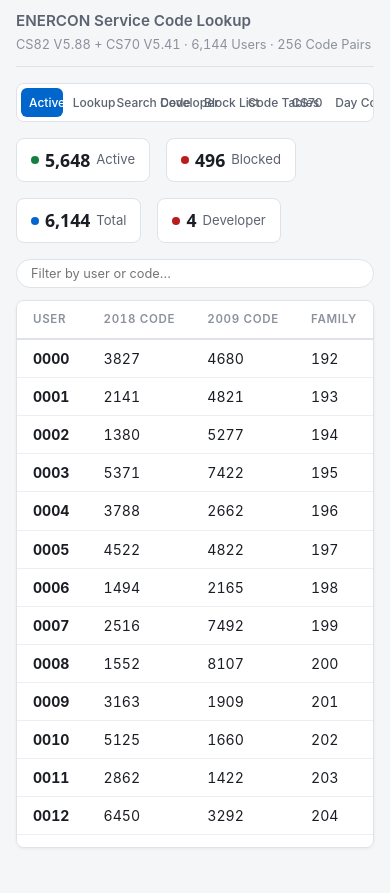
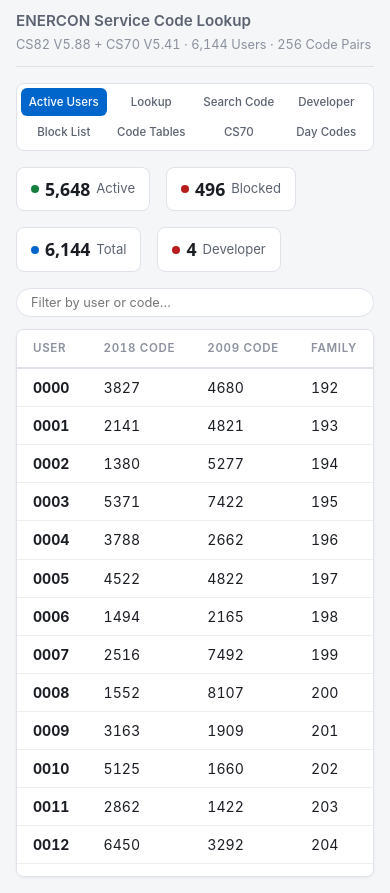
Before and after one commit to luis239012-svg/CWA-Tools, a plain HTML site: page enercon-code-lookup-v2/index.html in a window 390 px wide. Shown: the part 74-967 px from the top of the page. Before the commit the page ends 938 px from the top, so only its background shows below. Drawn offline with Linux system fonts and the light colour scheme.

Commit message:
Change tabs layout from flex to grid

```diff
--- a/enercon-code-lookup-v2/index.html
+++ b/enercon-code-lookup-v2/index.html
@@ -61,8 +61,8 @@ body::before { content:"";position:fixed;inset:0 0 auto;height:env(safe-area-ins
 :root[data-theme="dark"] .logo-light { display:none; }
 :root[data-theme="dark"] .logo-dark { display:block; }
 .header-sub { font-size:0.8rem;color:var(--fg-muted);margin-top:2px;font-variant-numeric:tabular-nums; }
-.tabs { display:flex;gap:4px;padding:4px;background:var(--bg-card);border-radius:var(--radius);border:1px solid var(--border);margin-bottom:16px;overflow-x:auto; }
-.tab { flex:1;min-width:0;padding:8px 12px;border:none;background:transparent;color:var(--fg-dim);font-family:var(--font-body);font-size:0.82rem;font-weight:500;border-radius:6px;cursor:pointer;transition:all 0.15s;white-space:nowrap;text-align:center; }
+.tabs { display:grid;grid-template-columns:repeat(4,1fr);gap:4px;padding:4px;background:var(--bg-card);border-radius:var(--radius);border:1px solid var(--border);margin-bottom:16px; }
+.tab { padding:8px 6px;border:none;background:transparent;color:var(--fg-dim);font-family:var(--font-body);font-size:0.82rem;font-weight:500;border-radius:6px;cursor:pointer;transition:all 0.15s;white-space:nowrap;text-align:center; }
 .tab:hover { background:var(--accent-light);color:var(--accent); }
 .tab.active { background:var(--accent);color:#fff; }
 .search-section { background:var(--bg-card);border-radius:var(--radius);border:1px solid var(--border);padding:20px;box-shadow:var(--shadow);margin-bottom:16px; }
@@ -126,7 +126,7 @@ tr.row-dev td { color:var(--red);font-weight:600; }
 .daycode-card .dc-value { font-family:var(--font-display);font-size:2rem;font-weight:700;color:var(--accent);font-variant-numeric:tabular-nums; }
 @media (max-width:500px) {
   .search-row { flex-direction:column; } .result-body { grid-template-columns:1fr; }
-  .header h1 { font-size:1.25rem; } .tabs { gap:2px; } .tab { padding:7px 8px;font-size:0.75rem; }
+  .header h1 { font-size:1.25rem; } .tabs { gap:2px; } .tab { padding:7px 4px;font-size:0.72rem; }
 }
 </style>
 
```
